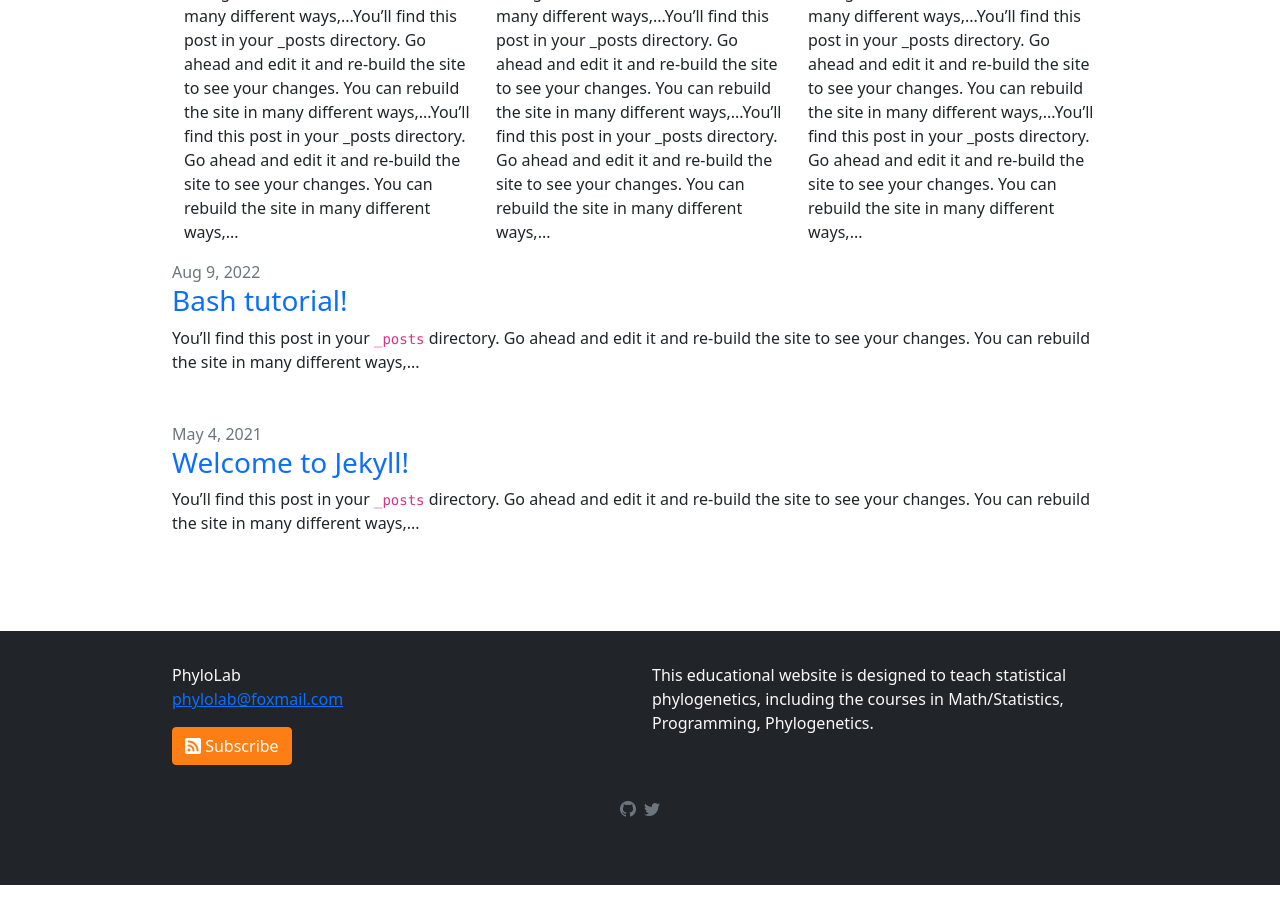
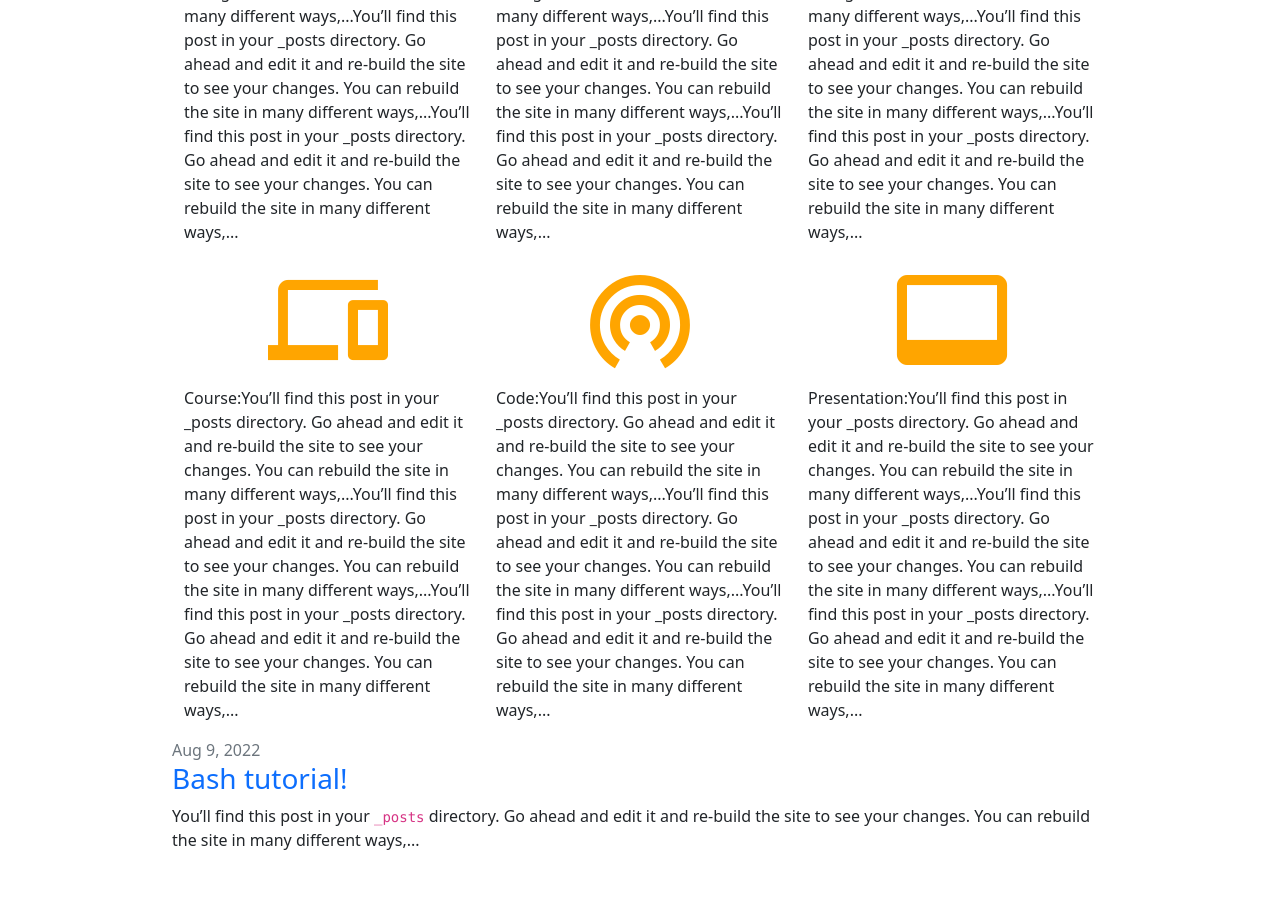
Before and after one commit to lliu1871/PhyEd, a Jekyll site: the page built from index.markdown, in a window 1280 px wide and 900 px high, scrolled down 517 px. Built offline with Jekyll 4.4.1, drawn with Linux system fonts in a browser that asks for light colours.

Commit message:
Update index.markdown

```diff
--- a/index.markdown
+++ b/index.markdown
@@ -25,4 +25,25 @@
       <p>Presentation:You’ll find this post in your _posts directory. Go ahead and edit it and re-build the site to see your changes. You can rebuild the site in many different ways,...You’ll find this post in your _posts directory. Go ahead and edit it and re-build the site to see your changes. You can rebuild the site in many different ways,...You’ll find this post in your _posts directory. Go ahead and edit it and re-build the site to see your changes. You can rebuild the site in many different ways,...</p>
     </div>
   </div>
+
+  <div class="row">
+    <div class="col-sm-4">
+      <a href="https://teach.phylolab.net/course">
+        <div class="text-center"><i class="material-icons" style="font-size:120px;color:orange;">devices</i></div>
+      </a>
+      <p>Course:You’ll find this post in your _posts directory. Go ahead and edit it and re-build the site to see your changes. You can rebuild the site in many different ways,...You’ll find this post in your _posts directory. Go ahead and edit it and re-build the site to see your changes. You can rebuild the site in many different ways,...You’ll find this post in your _posts directory. Go ahead and edit it and re-build the site to see your changes. You can rebuild the site in many different ways,...</p>
+    </div>
+    <div class="col-sm-4">
+      <a href="https://teach.phylolab.net/course">
+        <div class="text-center"><i class="material-icons" style="font-size:120px;color:orange;">wifi_tethering</i></div>
+      </a>
+      <p>Code:You’ll find this post in your _posts directory. Go ahead and edit it and re-build the site to see your changes. You can rebuild the site in many different ways,...You’ll find this post in your _posts directory. Go ahead and edit it and re-build the site to see your changes. You can rebuild the site in many different ways,...You’ll find this post in your _posts directory. Go ahead and edit it and re-build the site to see your changes. You can rebuild the site in many different ways,...</p>
+    </div>
+    <div class="col-sm-4">
+      <a href="https://teach.phylolab.net/course">
+        <div class="text-center"><i class="material-icons" style="font-size:120px;color:orange;">video_label</i></div>
+      </a>
+      <p>Presentation:You’ll find this post in your _posts directory. Go ahead and edit it and re-build the site to see your changes. You can rebuild the site in many different ways,...You’ll find this post in your _posts directory. Go ahead and edit it and re-build the site to see your changes. You can rebuild the site in many different ways,...You’ll find this post in your _posts directory. Go ahead and edit it and re-build the site to see your changes. You can rebuild the site in many different ways,...</p>
+    </div>
+  </div>
 </div>
```
